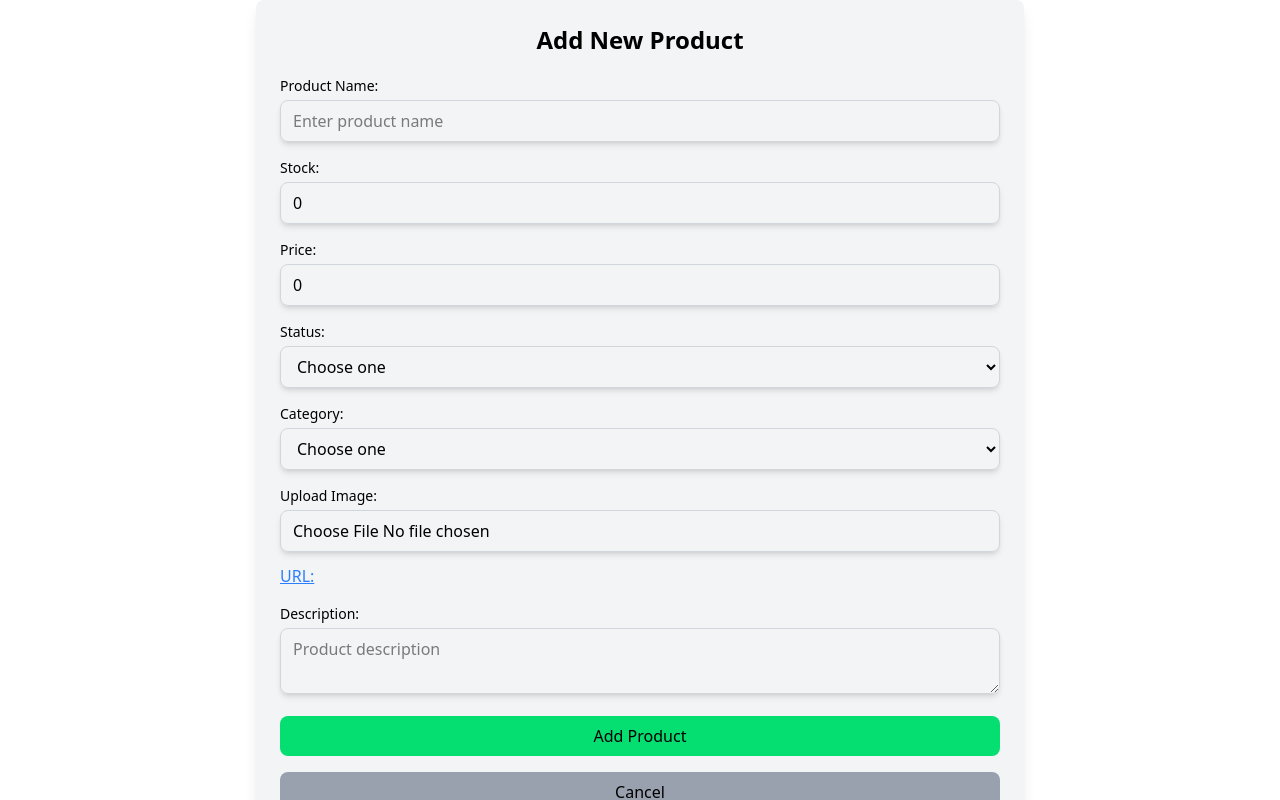
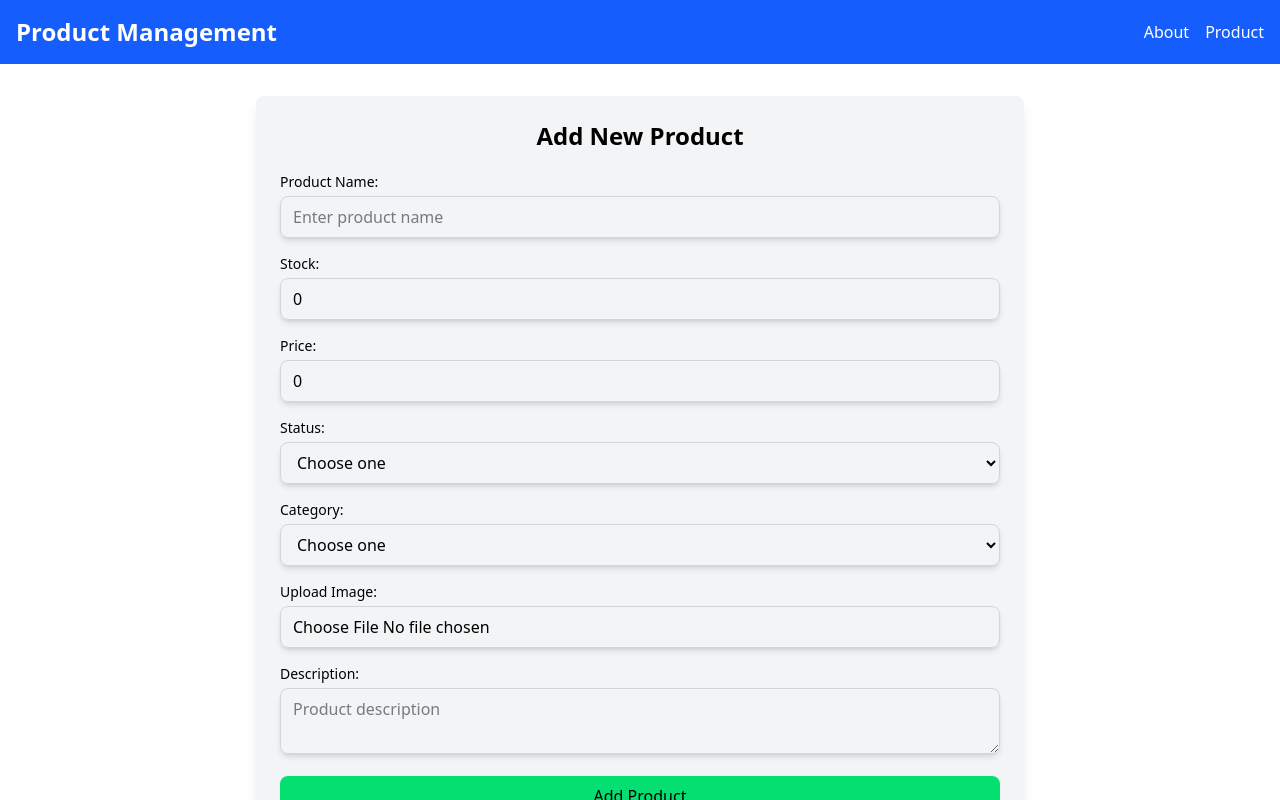
Before and after one commit to P4warit06/PROJECT2-SEC-1-Kittiphop.vue, a Vue app: page /product in a window 1280 px wide. Both pictures are taken after a click on the button "Add Product". Shown: the top 800 px of the page. Built offline with nearby package versions, Linux system fonts and the light colour scheme.

Commit message:
009-[update] add Product
Customize it beautifully and you can add products now.

```diff
--- a/src/components/product/AddProduct.vue
+++ b/src/components/product/AddProduct.vue
@@ -1,6 +1,9 @@
 <script setup>
-import { ref } from "vue";
+import { computed, ref } from "vue";
 import { previewBinaryFile } from '../lib/utilities.js'
+
+
+const emit = defineEmits(['addNewProduct', 'cancelAdding'])
 
 const catagories = ref([
   {name:"Accessories", value:"accessories"},
@@ -26,7 +29,6 @@ const newProduct = ref({
 });
 
 const imgFileName = ref("")
-
 const chooseBinaryImg = (event) => {
   imgFileName.value = event.target.files[0].name
   if (imgFileName.value.endsWith(".jpg") || imgFileName.value.endsWith(".jpeg") || imgFileName.value.endsWith(".png")) {
@@ -103,7 +105,6 @@ const chooseBinaryImg = (event) => {
         />
         <div class="mt-3">
           <a :href="newProduct.image" target="_blank" class="text-blue-500 underline">
-            <span>URL: </span>
             {{ newProduct.image }}
           </a>
           <img v-show="newProduct.image" :src="newProduct.image" alt="img" class="mt-2 rounded-lg border w-24 h-24 object-cover">
@@ -121,10 +122,14 @@ const chooseBinaryImg = (event) => {
 
       <div class="w-full flex flex-col justify-center items-center">
         <div class="w-full flex justify-center items-center mb-4">
-          <button class="w-full bg-green-400 py-2 px-4 rounded-lg cursor-pointer hover:opacity-80">Add Product</button>
+          <button
+          @click="$emit('addNewProduct', newProduct)"
+          class="w-full bg-green-400 py-2 px-4 rounded-lg cursor-pointer hover:opacity-80">Add Product</button>
         </div>
         <div class="w-full flex justify-center items-center">
-          <button class="w-full bg-gray-400 py-2 px-4 rounded-lg cursor-pointer hover:opacity-80">Cancel</button>
+          <button
+          @click="$emit('cancelAdding')"
+          class="w-full bg-gray-400 py-2 px-4 rounded-lg cursor-pointer hover:opacity-80">Cancel</button>
         </div>
       </div>
     </div>
--- a/src/components/product/ProductManager.vue
+++ b/src/components/product/ProductManager.vue
@@ -2,21 +2,32 @@
 import data from "../../../data/db.json";
 import ProductList from "./ProductList.vue";
 import AddProduct from "./AddProduct.vue";
-
 import { ref } from "vue";
 
 const myProducts = ref(data.products);
+const isAdding = ref(false)
+const addProduct = (product) => {
+  if (product) {
+    myProducts.value.push(product)
+    isAdding.value = false
+  }
+}
 
-const addProduct = (product) => {
-  //validate
-  myProducts.value.push(product);
-};
+const cancelAdding = () => {
+  isAdding.value = false
+}
+
 </script>
 
 <template>
   <div>
-    <!-- 3. call handler function -->
-    <!-- <AddProduct @add-new-product="addProduct" /> -->
+    <div class="w-full flex justify-center items-center my-4">
+      <button
+      v-show="!isAdding"
+      @click="isAdding = !isAdding"
+      class="bg-green-400 py-2 px-4 rounded-lg cursor-pointer hover:opacity-80">Add Product</button>
+    </div>
+    <AddProduct v-show="isAdding" @add-new-product="addProduct" @cancel-adding="cancelAdding" :is-adding="isAdding"></AddProduct>
     <ProductList :products="myProducts"></ProductList>
   </div>
 </template>
--- a/src/views/ProductView.vue
+++ b/src/views/ProductView.vue
@@ -2,12 +2,10 @@
       import Product from "../components/product/ProductManager.vue";
       import Header from "../components/common/Header.vue";
       import Footer from "../components/common/Footer.vue";
-      import AddProduct from "@/components/product/AddProduct.vue";
 </script>
 
 <template>
 <div>
-  <AddProduct></AddProduct>
   <Header/>
   <Product/>
   <Footer/>
```
